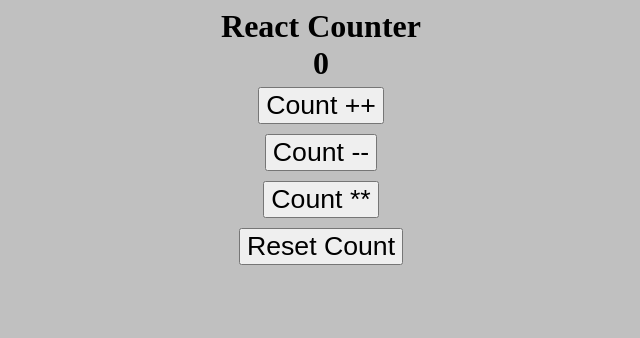
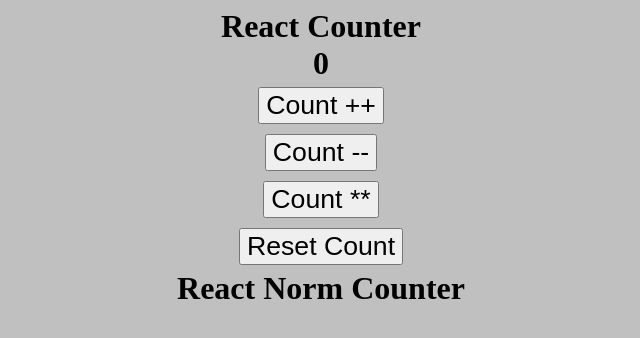
Before and after one commit to Chupriarti/react-counter, a React (Create React App) app: page / in a window 1280 px wide. Shown: the top 338 px of the page, without its empty margins (319-959 px from the left). Built offline with nearby package versions, Linux system fonts and the light colour scheme.

Commit message:
prepared NormCounter

```diff
--- a/src/App.js
+++ b/src/App.js
@@ -1,12 +1,14 @@
 import React from 'react'
 import './App.css';
 import SimpleCounter from './components/SimpleCounter/SimpleCounter';
+import NormCounter from './components/NormCounter/NormCounter';
 
 function App() {
 
   return (
     <>
       <SimpleCounter />
+      <NormCounter />
     </>
   );
 }
--- /dev/null
+++ b/src/components/NormCounter/NormCounter.js
@@ -0,0 +1,13 @@
+import React from 'react'
+import './normCounter.css';
+import Header from '../Header/Header';
+
+export const NormCounter = () => {
+    return (
+      <div className="normCounter">
+        <Header title = "React Norm Counter" />
+      </div>
+    )
+}
+
+export default NormCounter
--- /dev/null
+++ b/src/components/NormCounter/normCounter.css
@@ -0,0 +1,6 @@
+.normCounter {
+  display: flex;
+  flex-direction: column;
+  justify-content: center;
+  align-items: center;
+}
```
